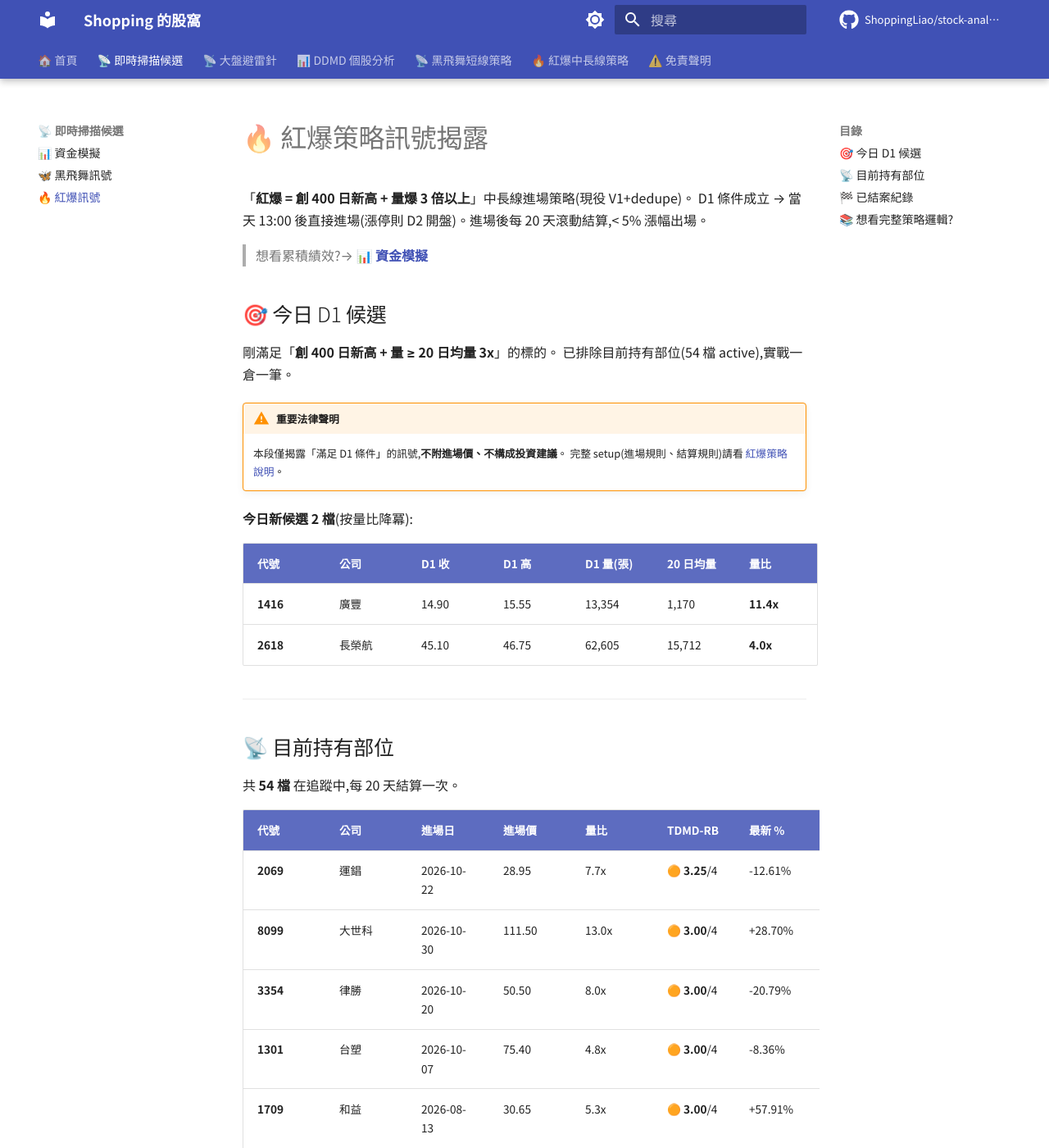
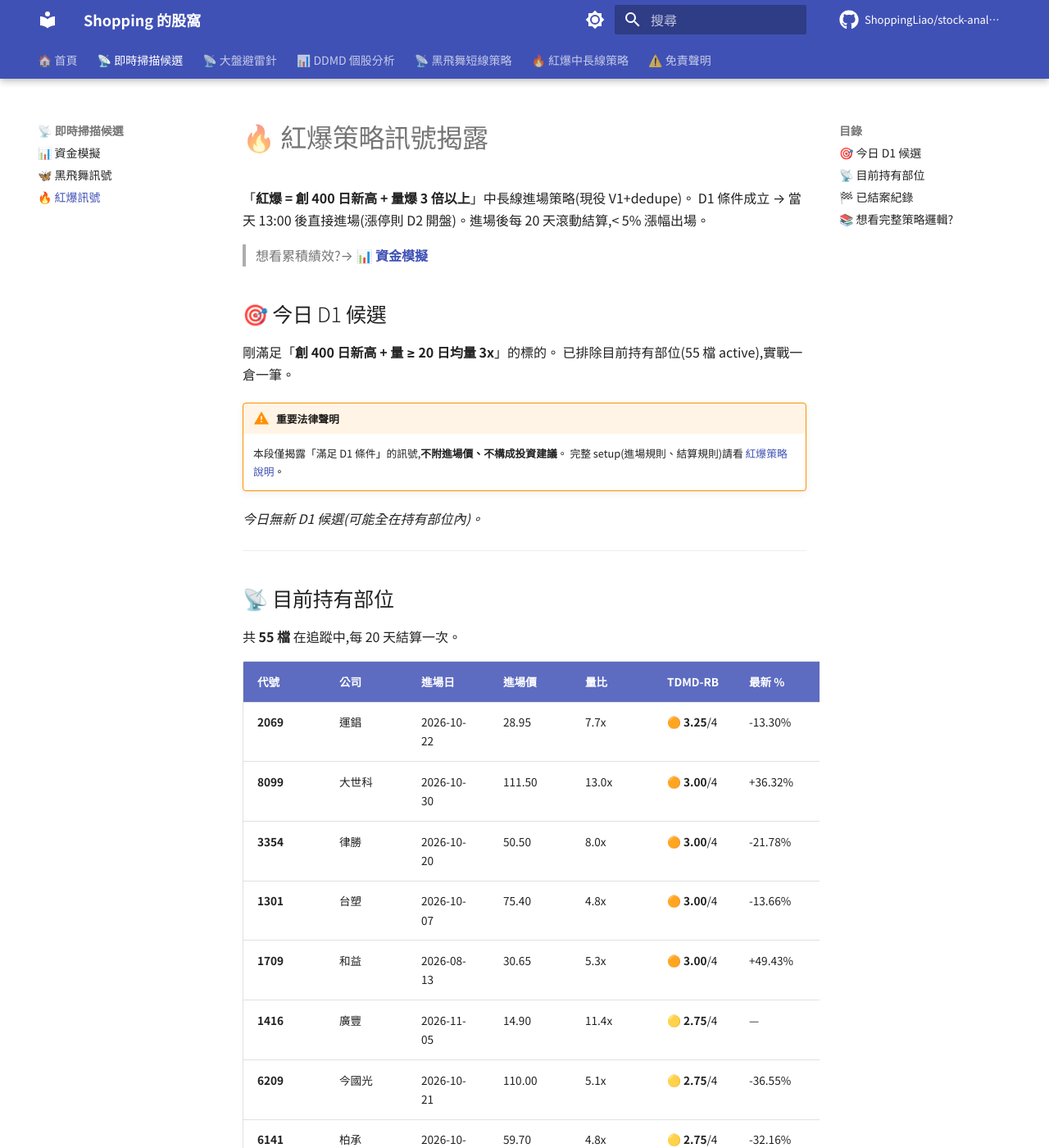
Before and after one commit to ShoppingLiao/stock-analysis-public, an MkDocs documentation site: the page built from docs/signals_red_burst.md, in a window 1280 px wide and 1400 px high. Shown: the whole window at 82% size. Built offline with MkDocs 1.6.1 and Material for MkDocs 9.7.7, drawn with Linux system fonts in a browser that asks for light colours; comment, search, counter and statistics services are not loaded; some of the changed text lies outside the part shown.

Commit message:
docs(signals): update BB + RB + capital (2026-11-05)

```diff
--- a/docs/signals_red_burst.md
+++ b/docs/signals_red_burst.md
@@ -8,81 +8,77 @@ D1 條件成立 → 當天 13:00 後直接進場(漲停則 D2 開盤)。進場
 ## 🎯 今日 D1 候選
 
 剛滿足「**創 400 日新高 + 量 ≥ 20 日均量 3x**」的標的。
-已排除目前持有部位(54 檔 active),實戰一倉一筆。
+已排除目前持有部位(55 檔 active),實戰一倉一筆。
 
 !!! warning "重要法律聲明"
     本段僅揭露「滿足 D1 條件」的訊號,**不附進場價、不構成投資建議**。
     完整 setup(進場規則、結算規則)請看 [紅爆策略說明](about/strategy_red_burst.md)。
 
-**今日新候選 2 檔**(按量比降冪):
-
-| 代號 | 公司 | D1 收 | D1 高 | D1 量(張) | 20 日均量 | 量比 |
-|------|------|-------|-------|-----------|-----------|------|
-| **1416** | 廣豐 | 14.90 | 15.55 | 13,354 | 1,170 | **11.4x** |
-| **2618** | 長榮航 | 45.10 | 46.75 | 62,605 | 15,712 | **4.0x** |
+*今日無新 D1 候選(可能全在持有部位內)。*
 
 ---
 
 ## 📡 目前持有部位
 
-共 **54 檔** 在追蹤中,每 20 天結算一次。
+共 **55 檔** 在追蹤中,每 20 天結算一次。
 
 | 代號 | 公司 | 進場日 | 進場價 | 量比 | TDMD-RB | 最新 % | MFE | MAE | review |
 |------|------|--------|--------|------|---------|--------|-----|-----|--------|
-| **2069** | 運錩 | 2026-10-22 | 28.95 | 7.7x | 🟠 **3.25**/4 | -12.61% | +3.45% | -16.06% | 0/10 |
-| **8099** | 大世科 | 2026-10-30 | 111.50 | 13.0x | 🟠 **3.00**/4 | +28.70% | +30.04% | -1.79% | 0/10 |
-| **3354** | 律勝 | 2026-10-20 | 50.50 | 8.0x | 🟠 **3.00**/4 | -20.79% | +9.90% | -24.06% | 0/10 |
-| **1301** | 台塑 | 2026-10-07 | 75.40 | 4.8x | 🟠 **3.00**/4 | -8.36% | +18.57% | -11.54% | 0/10 |
-| **1709** | 和益 | 2026-08-13 | 30.65 | 5.3x | 🟠 **3.00**/4 | +57.91% | +116.31% | -3.75% | 2/10 |
-| **6209** | 今國光 | 2026-10-21 | 110.00 | 5.1x | 🟡 **2.75**/4 | -29.64% | +2.27% | -34.64% | 0/10 |
-| **6141** | 柏承 | 2026-10-20 | 59.70 | 4.8x | 🟡 **2.75**/4 | -25.88% | -0.50% | -29.65% | 0/10 |
-| **2603** | 長榮 | 2026-10-13 | 264.00 | 6.8x | 🟡 **2.75**/4 | +1.52% | +3.98% | -3.79% | 0/10 |
-| **3498** | 陽程 | 2026-08-17 | 158.50 | 4.2x | 🟡 **2.75**/4 | +44.16% | +74.76% | -3.15% | 2/10 |
-| **4526** | 東台 | 2026-10-29 | 51.50 | 8.3x | 🟡 **2.50**/4 | +17.09% | +18.45% | -5.34% | 0/10 |
-| **1815** | 富喬 | 2026-10-20 | 156.00 | 3.0x | 🟡 **2.50**/4 | -13.46% | +1.60% | -21.79% | 0/10 |
-| **6505** | 台塑化 | 2026-10-14 | 119.50 | 4.6x | 🟡 **2.50**/4 | -18.33% | +7.11% | -21.09% | 0/10 |
-| **4938** | 和碩 | 2026-10-13 | 102.50 | 8.4x | 🟡 **2.50**/4 | -0.98% | +11.22% | -6.34% | 0/10 |
-| **1326** | 台化 | 2026-10-08 | 77.60 | 3.1x | 🟡 **2.50**/4 | -10.82% | +10.95% | -14.18% | 0/10 |
-| **6672** | 騰輝電子-KY | 2026-10-01 | 405.50 | 3.0x | 🟡 **2.50**/4 | +30.46% | +66.95% | -0.37% | 1/10 |
-| **3094** | 聯傑 | 2026-09-04 | 46.50 | 5.8x | 🟡 **2.50**/4 | +1.40% | +58.06% | -13.33% | 1/10 |
-| **6214** | 精誠 | 2026-08-17 | 175.50 | 10.6x | 🟡 **2.50**/4 | +3.70% | +16.24% | -1.14% | 2/10 |
-| **6233** | 旺玖 | 2026-10-30 | 32.00 | 23.2x | 🟡 **2.25**/4 | -1.88% | +10.00% | -6.41% | 0/10 |
-| **2465** | 麗臺 | 2026-10-29 | 113.00 | 3.5x | 🟡 **2.25**/4 | +10.62% | +10.62% | -9.73% | 0/10 |
-| **6277** | 宏正 | 2026-10-22 | 100.50 | 6.1x | 🟡 **2.25**/4 | -15.12% | +2.99% | -16.62% | 0/10 |
-| **1434** | 福懋 | 2026-10-14 | 20.70 | 5.7x | 🟡 **2.25**/4 | -11.84% | +0.48% | -13.04% | 0/10 |
-| **6834** | 天二科技 | 2026-10-14 | 162.50 | 3.4x | 🟡 **2.25**/4 | -36.62% | -2.46% | -41.05% | 0/10 |
-| **6278** | 台表科 | 2026-10-13 | 264.00 | 4.4x | 🟡 **2.25**/4 | -17.05% | +19.89% | -21.78% | 0/10 |
-| **9103** | 美德醫療-DR | 2026-10-13 | 7.02 | 22.6x | 🟡 **2.25**/4 | -26.78% | +0.00% | -28.77% | 0/10 |
-| **3265** | 台星科 | 2026-10-12 | 262.00 | 4.4x | 🟡 **2.25**/4 | -32.44% | +11.64% | -36.64% | 0/10 |
-| **6257** | 矽格 | 2026-10-07 | 278.00 | 3.3x | 🟡 **2.25**/4 | -31.47% | +4.86% | -36.15% | 0/10 |
-| **9933** | 中鼎 | 2026-10-05 | 48.75 | 9.2x | 🟡 **2.25**/4 | -1.64% | -0.51% | -14.05% | 0/10 |
-| **2466** | 冠西電 | 2026-10-01 | 128.50 | 3.4x | 🟡 **2.25**/4 | +157.20% | +212.84% | +1.56% | 1/10 |
-| **2305** | 全友 | 2026-09-15 | 45.60 | 3.3x | 🟡 **2.25**/4 | +7.02% | +63.82% | -3.29% | 1/10 |
-| **6426** | 統新 | 2026-09-08 | 307.00 | 3.8x | 🟡 **2.25**/4 | -14.17% | +34.20% | -22.15% | 1/10 |
-| **6697** | 東捷資訊 | 2026-11-03 | 57.60 | 17.8x | 🟡 **2.00**/4 | +9.90% | +9.90% | +7.12% | 0/10 |
-| **7704** | 明遠精密 | 2026-11-02 | 85.00 | 28.4x | 🟡 **2.00**/4 | -2.12% | +2.82% | -9.88% | 0/10 |
-| **1569** | 濱川 | 2026-10-28 | 99.00 | 3.7x | 🟡 **2.00**/4 | -10.00% | +0.61% | -14.14% | 0/10 |
-| **3287** | 廣寰科 | 2026-10-15 | 58.70 | 10.0x | 🟡 **2.00**/4 | +21.81% | +22.49% | -7.67% | 0/10 |
-| **6108** | 競國 | 2026-10-14 | 28.85 | 3.8x | 🟡 **2.00**/4 | +0.35% | +24.61% | -2.95% | 0/10 |
-| **3580** | 友威科 | 2026-10-13 | 115.00 | 5.7x | 🟡 **2.00**/4 | -16.61% | +10.00% | -21.57% | 0/10 |
-| **1312** | 國喬 | 2026-10-12 | 16.05 | 7.0x | 🟡 **2.00**/4 | -15.26% | +19.00% | -18.69% | 0/10 |
-| **4167** | 松瑞藥 | 2026-10-12 | 21.65 | 10.3x | 🟡 **2.00**/4 | -9.70% | +3.93% | -11.78% | 0/10 |
-| **2241** | 艾姆勒 | 2026-10-08 | 50.50 | 8.3x | 🟡 **2.00**/4 | -23.27% | +5.54% | -28.12% | 0/10 |
-| **3693** | 營邦 | 2026-10-08 | 736.00 | 3.8x | 🟡 **2.00**/4 | -18.07% | +3.12% | -24.32% | 0/10 |
-| **6456** | GIS-KY | 2026-09-30 | 92.00 | 9.3x | 🟡 **2.00**/4 | +4.78% | +23.37% | -10.65% | 1/10 |
-| **1560** | 中砂 | 2026-09-11 | 790.00 | 3.6x | 🟡 **2.00**/4 | -0.25% | +34.18% | -6.96% | 1/10 |
-| **6218** | 豪勉 | 2026-09-08 | 46.70 | 4.8x | 🟡 **2.00**/4 | +9.64% | +47.75% | -7.39% | 1/10 |
-| **2030** | 彰源 | 2026-08-10 | 20.45 | 11.6x | 🟡 **2.00**/4 | +31.05% | +95.60% | +0.00% | 2/10 |
-| **4720** | 德淵 | 2026-10-22 | 30.95 | 3.1x | ⚪ **1.75**/4 | +7.59% | +14.22% | -13.89% | 0/10 |
-| **5013** | 強新 | 2026-10-22 | 49.40 | 3.6x | ⚪ **1.75**/4 | +27.33% | +48.18% | -8.50% | 0/10 |
-| **6269** | 台郡 | 2026-10-21 | 86.60 | 9.0x | ⚪ **1.75**/4 | -18.36% | +5.31% | -24.83% | 0/10 |
-| **6668** | 中揚光 | 2026-10-14 | 64.80 | 3.6x | ⚪ **1.75**/4 | -22.22% | +5.40% | -27.16% | 0/10 |
-| **2033** | 佳大 | 2026-08-28 | 25.65 | 3.6x | ⚪ **1.75**/4 | +200.58% | +200.58% | -8.77% | 2/10 |
-| **4903** | 聯光通 | 2026-10-14 | 53.90 | 4.5x | ⚪ **1.50**/4 | -1.48% | +10.02% | -13.54% | 0/10 |
-| **6933** | AMAX-KY | 2026-09-18 | 342.00 | 3.0x | ⚪ **1.50**/4 | +7.75% | +34.65% | -7.60% | 1/10 |
-| **8227** | 巨有科技 | 2026-09-14 | 241.00 | 11.9x | ⚪ **1.50**/4 | -11.00% | +59.54% | -17.84% | 1/10 |
-| **5465** | 富驊 | 2026-10-22 | 41.80 | 3.8x | ⚪ **1.25**/4 | -13.88% | +2.03% | -20.45% | 0/10 |
-| **4566** | 時碩工業 | 2026-10-19 | 80.20 | 3.6x | ⚪ **1.25**/4 | +0.25% | +12.97% | -6.23% | 0/10 |
+| **2069** | 運錩 | 2026-10-22 | 28.95 | 7.7x | 🟠 **3.25**/4 | -13.30% | +3.45% | -16.06% | 0/10 |
+| **8099** | 大世科 | 2026-10-30 | 111.50 | 13.0x | 🟠 **3.00**/4 | +36.32% | +36.32% | -1.79% | 0/10 |
+| **3354** | 律勝 | 2026-10-20 | 50.50 | 8.0x | 🟠 **3.00**/4 | -21.78% | +9.90% | -24.06% | 0/10 |
+| **1301** | 台塑 | 2026-10-07 | 75.40 | 4.8x | 🟠 **3.00**/4 | -13.66% | +18.57% | -13.79% | 0/10 |
+| **1709** | 和益 | 2026-08-13 | 30.65 | 5.3x | 🟠 **3.00**/4 | +49.43% | +116.31% | -3.75% | 2/10 |
+| **1416** | 廣豐 | 2026-11-05 | 14.90 | 11.4x | 🟡 **2.75**/4 | — | — | — | 0/10 |
+| **6209** | 今國光 | 2026-10-21 | 110.00 | 5.1x | 🟡 **2.75**/4 | -36.55% | +2.27% | -36.64% | 0/10 |
+| **6141** | 柏承 | 2026-10-20 | 59.70 | 4.8x | 🟡 **2.75**/4 | -32.16% | -0.50% | -32.83% | 0/10 |
+| **2603** | 長榮 | 2026-10-13 | 264.00 | 6.8x | 🟡 **2.75**/4 | -1.89% | +3.98% | -3.79% | 0/10 |
+| **3498** | 陽程 | 2026-08-17 | 158.50 | 4.2x | 🟡 **2.75**/4 | +29.97% | +74.76% | -3.15% | 2/10 |
+| **4526** | 東台 | 2026-10-29 | 51.50 | 8.3x | 🟡 **2.50**/4 | +5.83% | +18.45% | -5.34% | 0/10 |
+| **1815** | 富喬 | 2026-10-20 | 156.00 | 3.0x | 🟡 **2.50**/4 | -22.12% | +1.60% | -22.12% | 0/10 |
+| **6505** | 台塑化 | 2026-10-14 | 119.50 | 4.6x | 🟡 **2.50**/4 | -26.44% | +7.11% | -26.44% | 0/10 |
+| **4938** | 和碩 | 2026-10-13 | 102.50 | 8.4x | 🟡 **2.50**/4 | -5.17% | +11.22% | -6.34% | 0/10 |
+| **1326** | 台化 | 2026-10-08 | 77.60 | 3.1x | 🟡 **2.50**/4 | -16.24% | +10.95% | -16.37% | 0/10 |
+| **6672** | 騰輝電子-KY | 2026-10-01 | 405.50 | 3.0x | 🟡 **2.50**/4 | +17.51% | +66.95% | -0.37% | 1/10 |
+| **3094** | 聯傑 | 2026-09-04 | 46.50 | 5.8x | 🟡 **2.50**/4 | -7.96% | +58.06% | -13.33% | 1/10 |
+| **6214** | 精誠 | 2026-08-17 | 175.50 | 10.6x | 🟡 **2.50**/4 | +0.57% | +16.24% | -4.56% | 2/10 |
+| **6233** | 旺玖 | 2026-10-30 | 32.00 | 23.2x | 🟡 **2.25**/4 | -5.62% | +10.00% | -7.19% | 0/10 |
+| **2465** | 麗臺 | 2026-10-29 | 113.00 | 3.5x | 🟡 **2.25**/4 | +5.75% | +15.04% | -9.73% | 0/10 |
+| **6277** | 宏正 | 2026-10-22 | 100.50 | 6.1x | 🟡 **2.25**/4 | -19.70% | +2.99% | -19.90% | 0/10 |
+| **1434** | 福懋 | 2026-10-14 | 20.70 | 5.7x | 🟡 **2.25**/4 | -12.80% | +0.48% | -13.04% | 0/10 |
+| **6834** | 天二科技 | 2026-10-14 | 162.50 | 3.4x | 🟡 **2.25**/4 | -42.95% | -2.46% | -42.95% | 0/10 |
+| **6278** | 台表科 | 2026-10-13 | 264.00 | 4.4x | 🟡 **2.25**/4 | -24.43% | +19.89% | -25.00% | 0/10 |
+| **9103** | 美德醫療-DR | 2026-10-13 | 7.02 | 22.6x | 🟡 **2.25**/4 | -28.06% | +0.00% | -28.77% | 0/10 |
+| **3265** | 台星科 | 2026-10-12 | 262.00 | 4.4x | 🟡 **2.25**/4 | -39.12% | +11.64% | -39.12% | 0/10 |
+| **6257** | 矽格 | 2026-10-07 | 278.00 | 3.3x | 🟡 **2.25**/4 | -37.77% | +4.86% | -38.13% | 0/10 |
+| **2466** | 冠西電 | 2026-10-01 | 128.50 | 3.4x | 🟡 **2.25**/4 | +131.52% | +212.84% | +1.56% | 1/10 |
+| **2305** | 全友 | 2026-09-15 | 45.60 | 3.3x | 🟡 **2.25**/4 | -3.62% | +63.82% | -3.62% | 1/10 |
+| **6426** | 統新 | 2026-09-08 | 307.00 | 3.8x | 🟡 **2.25**/4 | -22.64% | +34.20% | -22.64% | 1/10 |
+| **2618** | 長榮航 | 2026-11-05 | 45.10 | 4.0x | 🟡 **2.00**/4 | — | — | — | 0/10 |
+| **6697** | 東捷資訊 | 2026-11-03 | 57.60 | 17.8x | 🟡 **2.00**/4 | -1.04% | +20.83% | -1.04% | 0/10 |
+| **7704** | 明遠精密 | 2026-11-02 | 85.00 | 28.4x | 🟡 **2.00**/4 | -11.88% | +2.82% | -11.88% | 0/10 |
+| **1569** | 濱川 | 2026-10-28 | 99.00 | 3.7x | 🟡 **2.00**/4 | -18.69% | +0.61% | -18.99% | 0/10 |
+| **3287** | 廣寰科 | 2026-10-15 | 58.70 | 10.0x | 🟡 **2.00**/4 | +13.63% | +33.90% | -7.67% | 0/10 |
+| **6108** | 競國 | 2026-10-14 | 28.85 | 3.8x | 🟡 **2.00**/4 | -3.81% | +24.61% | -5.20% | 0/10 |
+| **3580** | 友威科 | 2026-10-13 | 115.00 | 5.7x | 🟡 **2.00**/4 | -24.78% | +10.00% | -24.87% | 0/10 |
+| **1312** | 國喬 | 2026-10-12 | 16.05 | 7.0x | 🟡 **2.00**/4 | -18.69% | +19.00% | -18.69% | 0/10 |
+| **4167** | 松瑞藥 | 2026-10-12 | 21.65 | 10.3x | 🟡 **2.00**/4 | -12.70% | +3.93% | -13.39% | 0/10 |
+| **2241** | 艾姆勒 | 2026-10-08 | 50.50 | 8.3x | 🟡 **2.00**/4 | -30.89% | +5.54% | -30.89% | 0/10 |
+| **3693** | 營邦 | 2026-10-08 | 736.00 | 3.8x | 🟡 **2.00**/4 | -26.22% | +3.12% | -26.22% | 0/10 |
+| **6456** | GIS-KY | 2026-09-30 | 92.00 | 9.3x | 🟡 **2.00**/4 | -5.22% | +23.37% | -10.65% | 1/10 |
+| **1560** | 中砂 | 2026-09-11 | 790.00 | 3.6x | 🟡 **2.00**/4 | -10.13% | +34.18% | -10.13% | 1/10 |
+| **6218** | 豪勉 | 2026-09-08 | 46.70 | 4.8x | 🟡 **2.00**/4 | -0.86% | +47.75% | -7.39% | 1/10 |
+| **2030** | 彰源 | 2026-08-10 | 20.45 | 11.6x | 🟡 **2.00**/4 | +23.96% | +95.60% | +0.00% | 2/10 |
+| **4720** | 德淵 | 2026-10-22 | 30.95 | 3.1x | ⚪ **1.75**/4 | -3.07% | +14.22% | -13.89% | 0/10 |
+| **5013** | 強新 | 2026-10-22 | 49.40 | 3.6x | ⚪ **1.75**/4 | +20.04% | +48.18% | -8.50% | 0/10 |
+| **6269** | 台郡 | 2026-10-21 | 86.60 | 9.0x | ⚪ **1.75**/4 | -25.06% | +5.31% | -26.10% | 0/10 |
+| **6668** | 中揚光 | 2026-10-14 | 64.80 | 3.6x | ⚪ **1.75**/4 | -27.47% | +5.40% | -27.78% | 0/10 |
+| **2033** | 佳大 | 2026-08-28 | 25.65 | 3.6x | ⚪ **1.75**/4 | +191.23% | +213.06% | -8.77% | 2/10 |
+| **4903** | 聯光通 | 2026-10-14 | 53.90 | 4.5x | ⚪ **1.50**/4 | -9.09% | +10.02% | -13.54% | 0/10 |
+| **6933** | AMAX-KY | 2026-09-18 | 342.00 | 3.0x | ⚪ **1.50**/4 | +0.44% | +34.65% | -7.60% | 1/10 |
+| **8227** | 巨有科技 | 2026-09-14 | 241.00 | 11.9x | ⚪ **1.50**/4 | -19.71% | +59.54% | -19.71% | 1/10 |
+| **5465** | 富驊 | 2026-10-22 | 41.80 | 3.8x | ⚪ **1.25**/4 | -16.99% | +2.03% | -20.45% | 0/10 |
+| **4566** | 時碩工業 | 2026-10-19 | 80.20 | 3.6x | ⚪ **1.25**/4 | -6.11% | +12.97% | -6.48% | 0/10 |
 
 > TDMD-RB:🔴 主力(4)/🟠 中倉(3)/🟡 試單(2)/⚪ 觀察(<2)。T=突破力道+多頭陡峭、D=量爆強度、M=籌碼三條合一、Dr=LLM 題材。
 
@@ -90,30 +86,30 @@ D1 條件成立 → 當天 13:00 後直接進場(漲停則 D2 開盤)。進場
 
 ## 🏁 已結案紀錄
 
-共 **278 筆** 已結案,勝率 **30.6%**,平均報酬 **-2.94%**
+共 **279 筆** 已結案,勝率 **30.5%**,平均報酬 **-2.95%**
 
 | 代號 | 公司 | 進場日 | 出場日 | 進場價 | 出場價 | 報酬 | 出場原因 |
 |------|------|--------|--------|--------|--------|------|---------|
+| 9933 | 中鼎 | 2026-10-05 | 2026-11-05 | 48.75 | 45.40 | -6.87% | 20 天結算 漲幅 -6.87% < 5% |
 | 2340 | 台亞 | 2026-10-02 | 2026-11-04 | 45.75 | 39.10 | -14.54% | 20 天結算 漲幅 -14.54% < 5% |
 | 2221 | 大甲 | 2026-09-02 | 2026-11-04 | 83.20 | 141.00 | **+69.47%** | 40 天結算 漲幅 -25.00% < 5% |
 | 6532 | 瑞耘 | 2026-10-01 | 2026-11-03 | 122.50 | 109.00 | -11.02% | 20 天結算 漲幅 -11.02% < 5% |
 | 2020 | 美亞 | 2026-10-01 | 2026-11-03 | 26.20 | 22.75 | -13.17% | 20 天結算 漲幅 -13.17% < 5% |
+| 2887 | 台新新光金 | 2026-08-31 | 2026-11-02 | 38.55 | 41.70 | **+8.17%** | 40 天結算 漲幅 -0.60% < 5% |
+| 6226 | 光鼎 | 2026-08-31 | 2026-11-02 | 31.60 | 37.80 | **+19.62%** | 40 天結算 漲幅 -16.19% < 5% |
 | 3219 | 倚強股份 | 2026-09-30 | 2026-11-02 | 131.50 | 101.50 | -22.81% | 20 天結算 漲幅 -22.81% < 5% |
-| 6226 | 光鼎 | 2026-08-31 | 2026-11-02 | 31.60 | 37.80 | **+19.62%** | 40 天結算 漲幅 -16.19% < 5% |
-| 2887 | 台新新光金 | 2026-08-31 | 2026-11-02 | 38.55 | 41.70 | **+8.17%** | 40 天結算 漲幅 -0.60% < 5% |
 | 3518 | 柏騰 | 2026-09-30 | 2026-11-02 | 41.10 | 34.55 | -15.94% | 20 天結算 漲幅 -15.94% < 5% |
 | 6133 | 金橋 | 2026-09-30 | 2026-11-02 | 29.60 | 24.10 | -18.58% | 20 天結算 漲幅 -18.58% < 5% |
+| 6526 | 達發 | 2026-09-23 | 2026-10-28 | 840.00 | 803.00 | -4.40% | 20 天結算 漲幅 -4.40% < 5% |
 | 1727 | 中華化 | 2026-09-23 | 2026-10-28 | 116.50 | 95.90 | -17.68% | 20 天結算 漲幅 -17.68% < 5% |
-| 6526 | 達發 | 2026-09-23 | 2026-10-28 | 840.00 | 803.00 | -4.40% | 20 天結算 漲幅 -4.40% < 5% |
 | 2409 | 友達 | 2026-09-22 | 2026-10-27 | 36.65 | 33.45 | -8.73% | 20 天結算 漲幅 -8.73% < 5% |
+| 3264 | 欣銓 | 2026-09-21 | 2026-10-22 | 284.00 | 246.50 | -13.20% | 20 天結算 漲幅 -13.20% < 5% |
 | 2606 | 裕民 | 2026-08-24 | 2026-10-22 | 72.30 | 72.80 | **+0.69%** | 40 天結算 漲幅 -5.82% < 5% |
-| 3264 | 欣銓 | 2026-09-21 | 2026-10-22 | 284.00 | 246.50 | -13.20% | 20 天結算 漲幅 -13.20% < 5% |
 | 6168 | 宏齊 | 2026-09-18 | 2026-10-21 | 38.85 | 35.60 | -8.37% | 20 天結算 漲幅 -8.37% < 5% |
 | 6227 | 茂綸 | 2026-09-17 | 2026-10-20 | 137.50 | 122.50 | -10.91% | 20 天結算 漲幅 -10.91% < 5% |
 | 2637 | 慧洋-KY | 2026-08-19 | 2026-10-19 | 91.80 | 100.00 | **+8.93%** | 40 天結算 漲幅 -2.44% < 5% |
 | 2069 | 運錩 | 2026-09-11 | 2026-10-14 | 24.65 | 24.40 | -1.01% | 20 天結算 漲幅 -1.01% < 5% |
 | 6179 | 亞通 | 2026-09-10 | 2026-10-13 | 38.20 | 37.50 | -1.83% | 20 天結算 漲幅 -1.83% < 5% |
-| 2465 | 麗臺 | 2026-08-11 | 2026-10-08 | 86.90 | 85.70 | -1.38% | 40 天結算 漲幅 -11.56% < 5% |
 
 *僅顯示最近 20 筆,完整紀錄會累積在內部 journal。*
 
```
Also changed, not shown: docs/signals_capital.md (+13 -13 lines).
